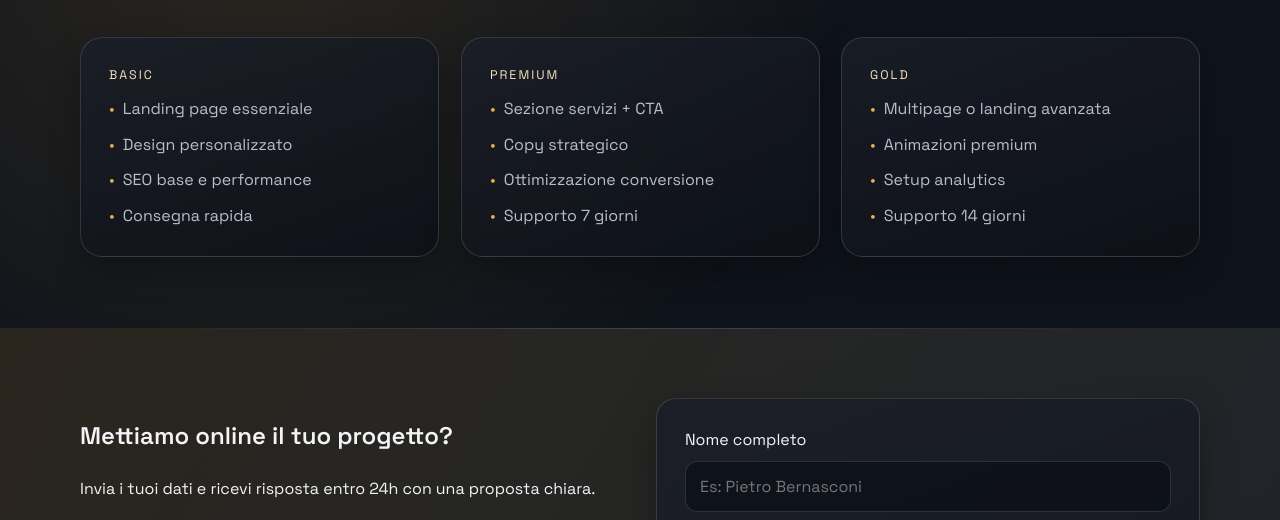
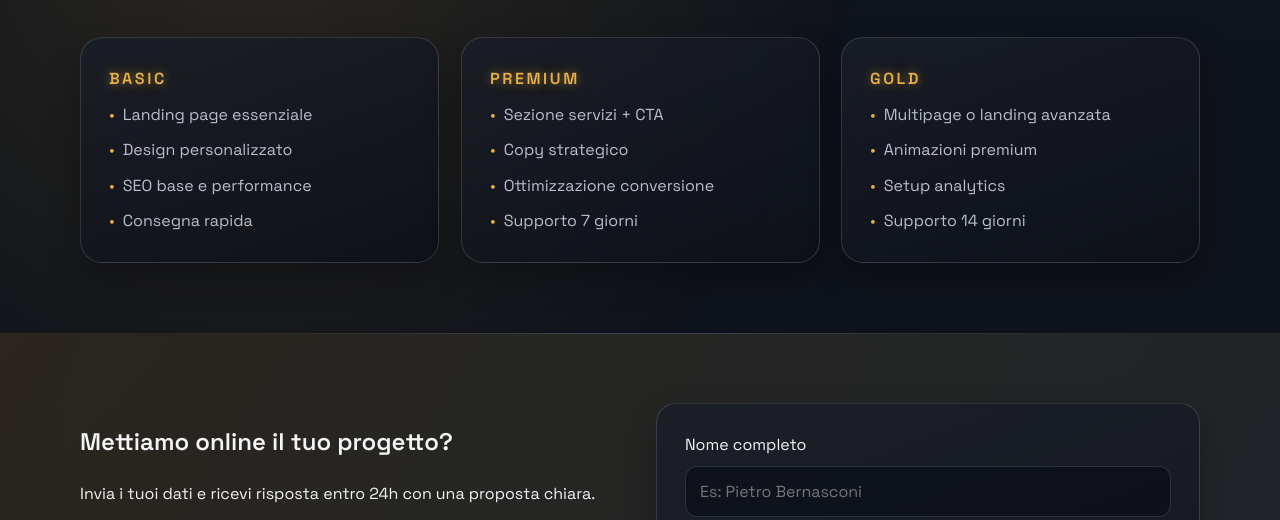
Before and after one commit to kallebesiqueira-dev/nuovoetzah, a plain HTML site: page docs/index-luxury.html in a window 1280 px wide. Shown: the part 2754-3274 px from the top of the page. Drawn offline with nearby package versions, Linux system fonts and the light colour scheme.

Commit message:
Enhance plan tier labels with larger glowing style

```diff
--- a/docs/style.css
+++ b/docs/style.css
@@ -537,9 +537,11 @@ a {
 
 .pricing-tier {
   text-transform: uppercase;
-  letter-spacing: 2px;
-  color: var(--accent-2);
-  font-size: 0.78rem;
+  letter-spacing: 2.6px;
+  color: var(--accent);
+  font-size: 1rem;
+  font-weight: 700;
+  text-shadow: 0 0 10px rgba(245, 185, 66, 0.45), 0 0 20px rgba(245, 185, 66, 0.28);
   margin: 0 0 10px;
 }
 
```
